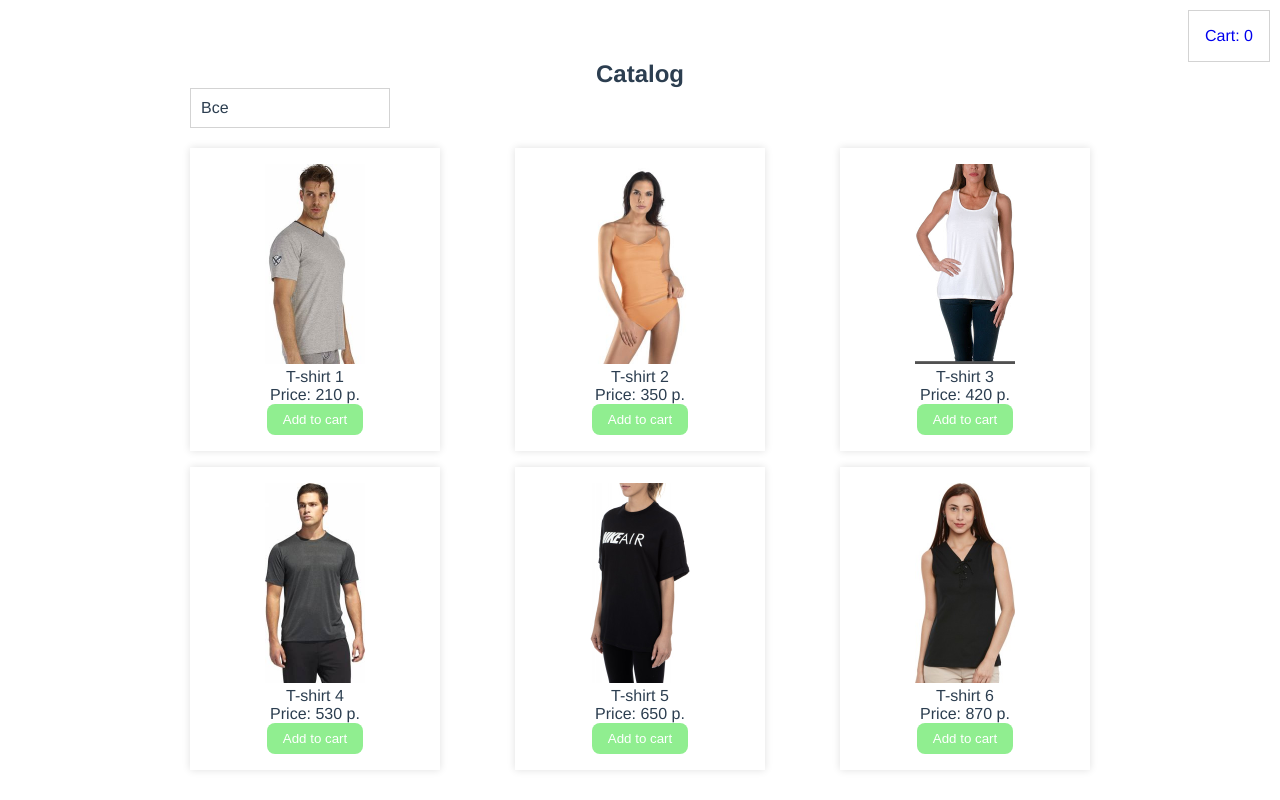
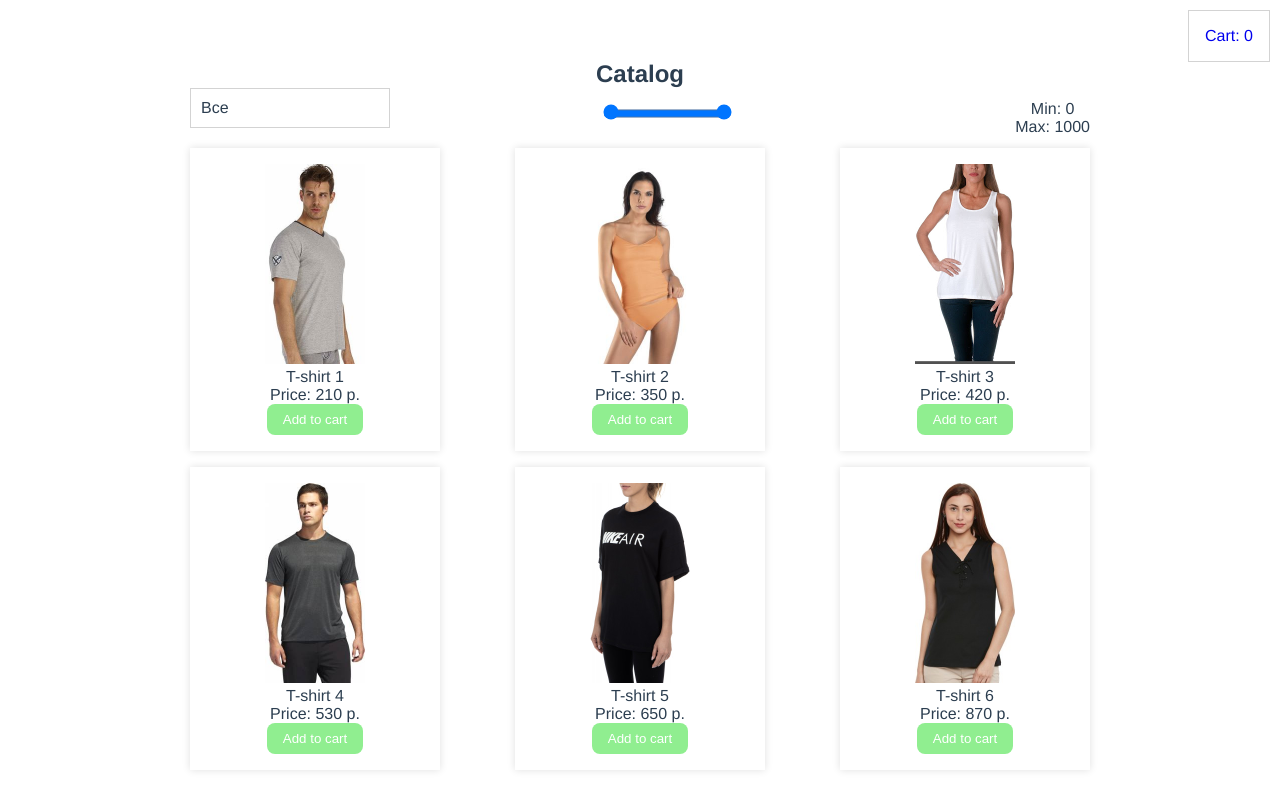
Before and after one commit to Viktoria12007/online_shop_2, a Vue app: page / in a window 1280 px wide. Built offline with nearby package versions, Linux system fonts and the light colour scheme; data requests are answered from the project's data file.

Commit message:
filtering products by price

```diff
--- a/src/components/catalog/v-catalog.vue
+++ b/src/components/catalog/v-catalog.vue
@@ -4,9 +4,10 @@
     <div class="v-catalog__link_to_cart">Cart: {{CART.length}}</div>
   </router-link>
    <h2>Catalog</h2>
+   <div class="filters">
     <v-select
     :options="categories"
-    @select="selectCategory"
+    @select="setFilter"
     :selected="selected"
     />
     <!-- <v-select
@@ -17,6 +18,27 @@
     Изменение состояния приложения в зависимости от
     изменения ширины экрана
     /> -->
+    <div class="range-slider">
+      <input
+      type="range"
+      min="0"
+      max="1000"
+      step="10"
+      v-model.number="minPrice"
+      @change="setRangeSlider">
+      <input
+      type="range"
+      min="0"
+      max="1000"
+      step="10"
+      v-model.number="maxPrice"
+      @change="setRangeSlider">
+    </div>
+    <div class="range-values">
+      <p>Min: {{minPrice}}</p>
+      <p>Max: {{maxPrice}}</p>
+    </div>
+    </div>
    <div class="v-catalog__list">
    <v-catalog-item
    v-for="product in filteredProducts"
@@ -47,7 +69,9 @@ export default {
             {name: 'Женские', value: 'woman'}
           ],
           selected: 'Все',
-          sortedProducts: []
+          sortedProducts: [],
+          minPrice: 0,
+          maxPrice: 1000
     }
    },
    computed: {
@@ -62,7 +86,7 @@ export default {
          return this.sortedProducts
        }
        else {
-         return this.PRODUCTS
+         return []
        }
      }
    },
@@ -74,19 +98,36 @@ export default {
      addToCart(data) {
        this.ADD_TO_CART(data);
      },
-    selectCategory(option) {
-      this.sortedProducts = this.PRODUCTS.filter((product) => {
-        return product.category === option.name
+    setFilter(option) {
+      this.sortedProducts = [...this.PRODUCTS];
+      if(option) {
+        this.selected = option.name;
+      }
+      this.sortedProducts = this.sortedProducts.filter(item => {
+        return item.price >= this.minPrice && item.price <= this.maxPrice;
       })
-      this.selected = option.name;
-    }
-   },
+      if (this.selected !== 'Все') {
+        this.sortedProducts = this.sortedProducts.filter(product => {
+        return product.category === this.selected;
+        })
+      }
+    },
+    setRangeSlider() {
+      if (this.minPrice > this.maxPrice) {
+        let tmp = this.maxPrice;
+        this.maxPrice = this.minPrice;
+        this.minPrice = tmp;
+      }
+      this.setFilter();
+     }
+    },
    watch: {},
    mounted() {
        this.GET_PRODUCTS_FROM_API()
        .then((response) => {
           if(response.data) {
-            console.log('Data arrived!')
+            console.log('Data arrived!');
+            this.setFilter();
           }
        })
    }
@@ -109,4 +150,26 @@ export default {
       border: 1px solid lightgray;
     }
 }
+.filters {
+   display: flex;
+   justify-content: space-between;
+   align-items: center;
+ }
+ .range-slider {
+   width: 200px;
+   margin: auto 16px;
+   text-align: center;
+   position: relative;
+ }
+ .range-slider svg, .range-slider input[type=range] {
+   position: absolute;
+   left: 0;
+   bottom: 0;
+ }
+ input[type=range]::-webkit-slider-thumb {
+   z-index: 2;
+   position: relative;
+   top: 2px;
+   margin-top: -7px;
+ }
 </style>
```
